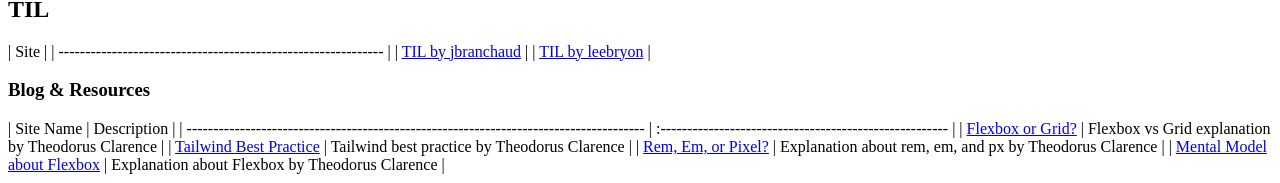
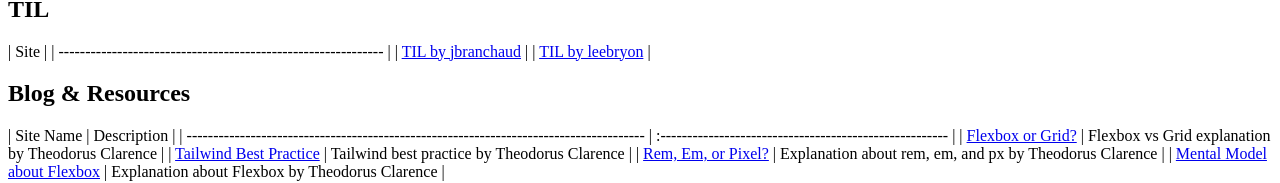
Before and after one commit to yehezkielgunawan/yehez-docs, a Next.js app: page /bookmarks/software-dev-things/resources-and-blog in a window 1280 px wide. Shown: the part 243-426 px from the top of the page. Built offline with nearby package versions, Linux system fonts and the light colour scheme.

Commit message:
docs: :pencil2: fix typos and update readme

```diff
--- a/pages/bookmarks/software-dev-things/libraries-and-ui.mdx
+++ b/pages/bookmarks/software-dev-things/libraries-and-ui.mdx
@@ -62,7 +62,7 @@
 | [Zustand](https://github.com/pmndrs/zustand)              | React State Management Library using Hooks                                |
 | [React Date Picker](https://reactdatepicker.com/)         | Date picker component                                                     |
 
-### Config Libraries
+## Config Libraries
 
 | Site Name                                                                      | Description                      |
 | ------------------------------------------------------------------------------ | :------------------------------- |
--- a/pages/bookmarks/software-dev-things/resources-and-blog.mdx
+++ b/pages/bookmarks/software-dev-things/resources-and-blog.mdx
@@ -20,7 +20,7 @@ import Callout from 'nextra-theme-docs/callout'
 | [TIL by jbranchaud](https://github.com/jbranchaud/til#nextjs) |
 | [TIL by leebryon](https://leebyron.com/til/)                  |
 
-### Blog & Resources
+## Blog & Resources
 
 | Site Name                                                                              | Description                                             |
 | -------------------------------------------------------------------------------------- | :------------------------------------------------------ |
```
Also changed, not shown: 1 other file (tests, documents, lock files or other folders).
